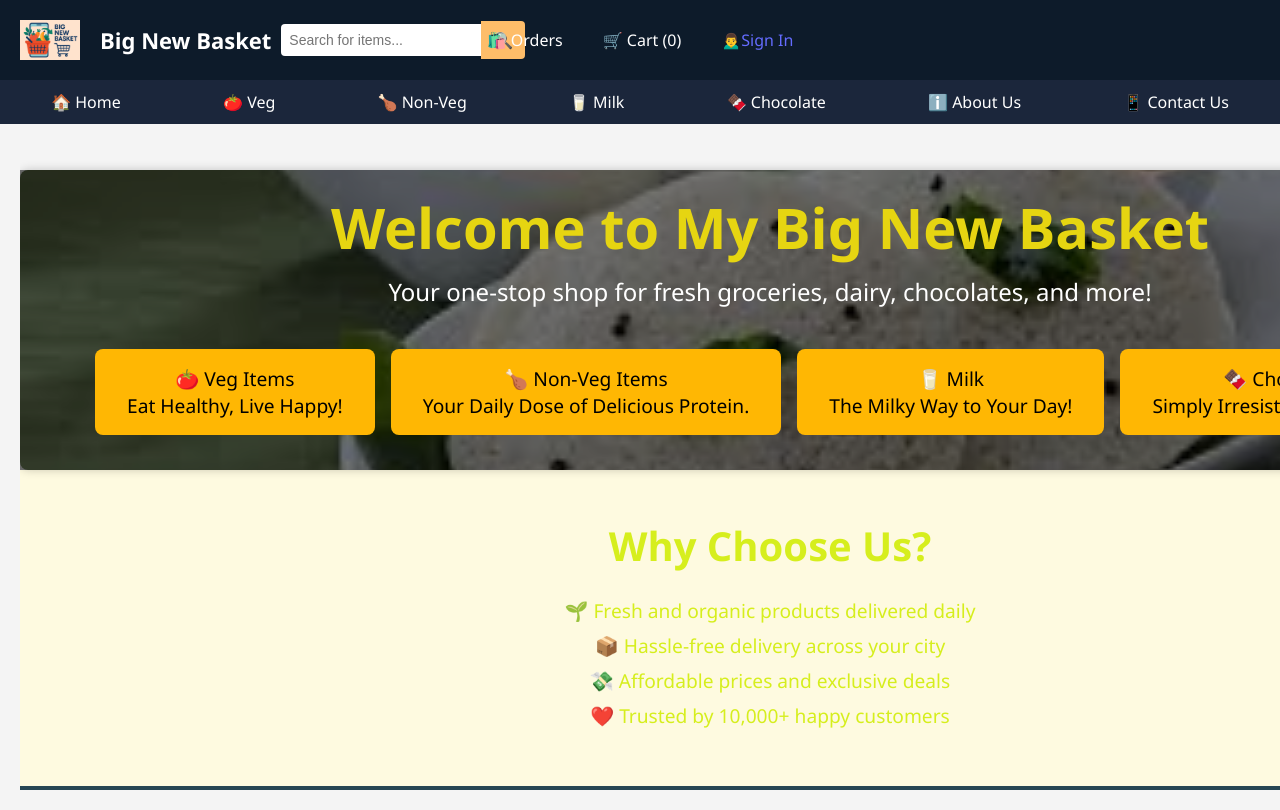
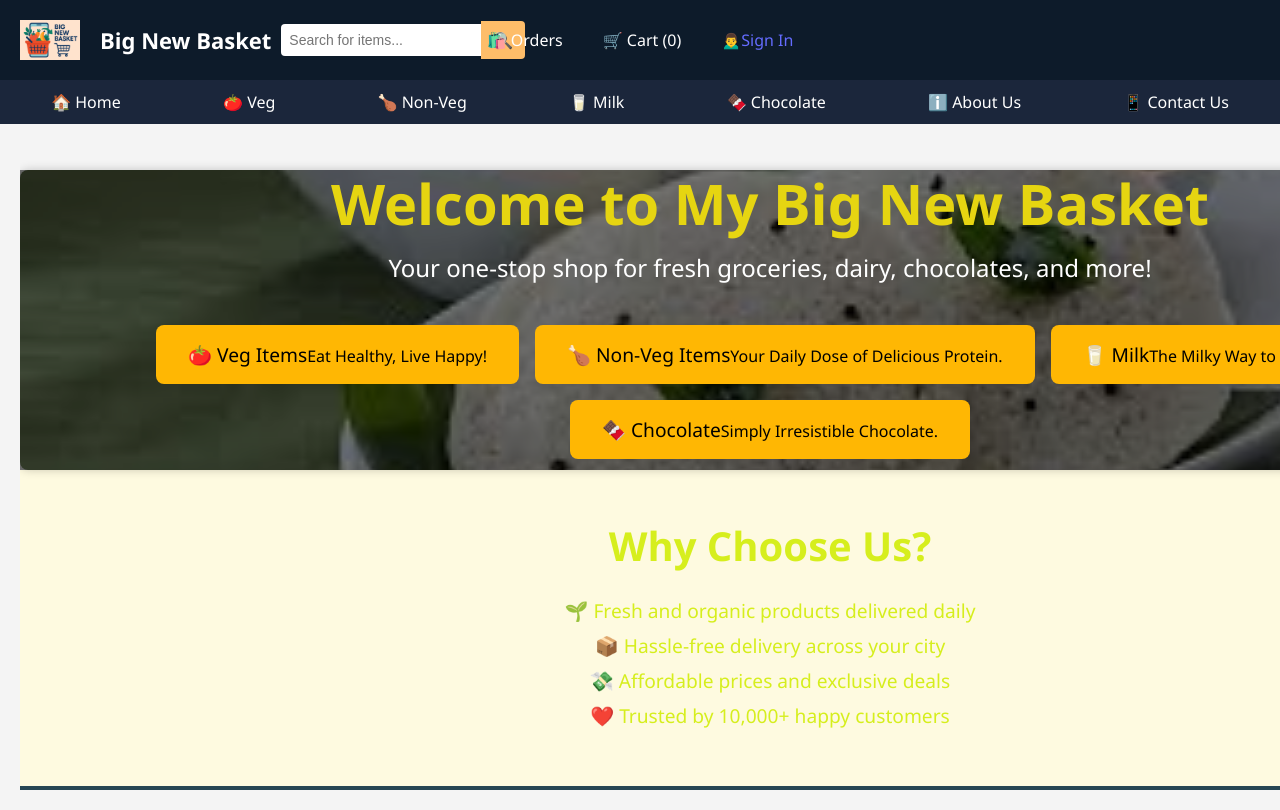
Before and after one commit to VikasDubey1201/TeastyMart, a React (Vite) app: page /Home in a window 1280 px wide. Shown: the top 810 px of the page. Built offline with nearby package versions, Linux system fonts and the light colour scheme.

Commit message:
Update home.jsx

```diff
--- a/src/home.jsx
+++ b/src/home.jsx
@@ -37,20 +37,20 @@ function Home() {
           </p>
           <div className="home-buttons">
             <button onClick={() => navigate('/veg')}>
-              🍅 Veg Items
-              <p>Eat Healthy, Live Happy!</p>
+              <span>🍅 Veg Items</span>
+              <small>Eat Healthy, Live Happy!</small>
             </button>
             <button onClick={() => navigate('/NonVeg')}>
-              🍗 Non-Veg Items
-              <p>Your Daily Dose of Delicious Protein.</p>
+              <span>🍗 Non-Veg Items</span>
+              <small>Your Daily Dose of Delicious Protein.</small>
             </button>
             <button onClick={() => navigate('/milk')}>
-              🥛 Milk
-              <p>The Milky Way to Your Day!</p>
+              <span>🥛 Milk</span>
+              <small>The Milky Way to Your Day!</small>
             </button>
             <button onClick={() => navigate('/chocolate')}>
-              🍫 Chocolate
-              <p>Simply Irresistible Chocolate.</p>
+              <span>🍫 Chocolate</span>
+              <small>Simply Irresistible Chocolate.</small>
             </button>
           </div>
         </div>
```
